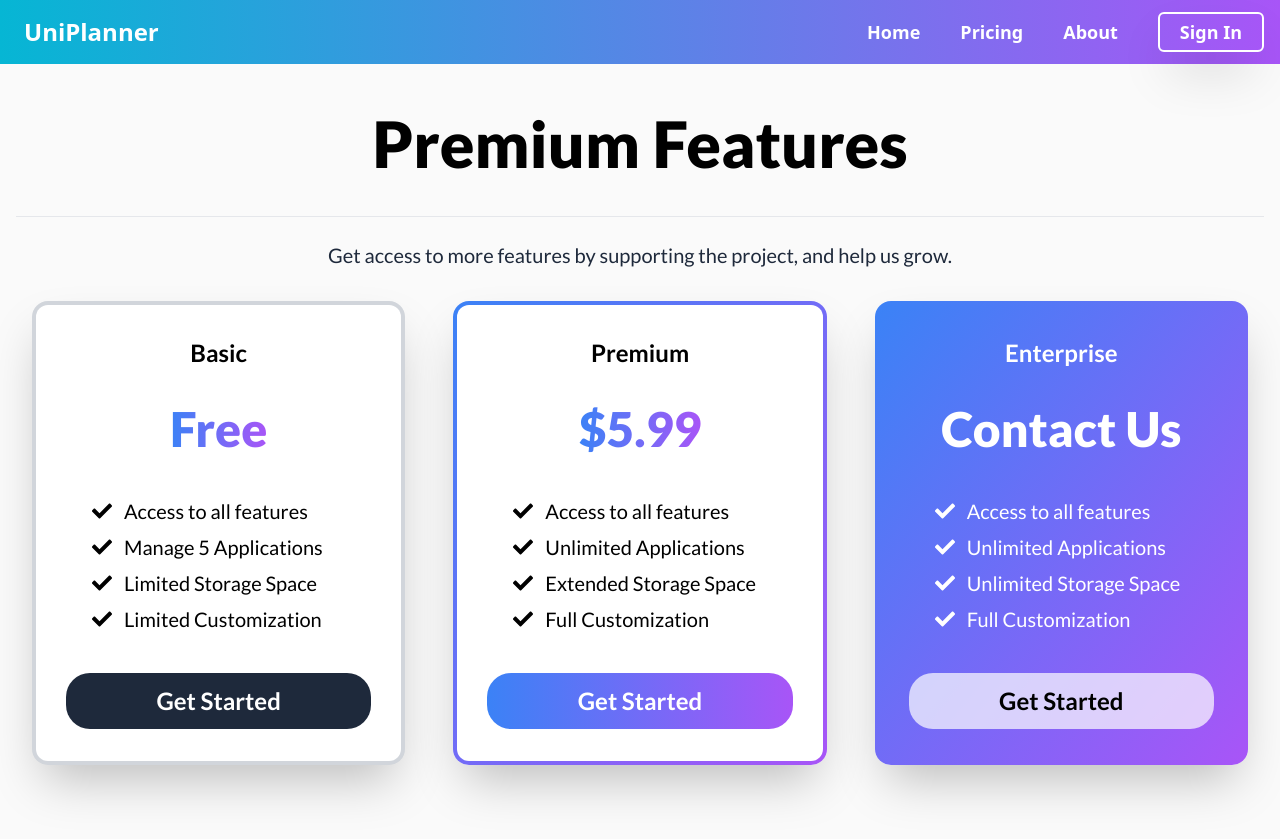
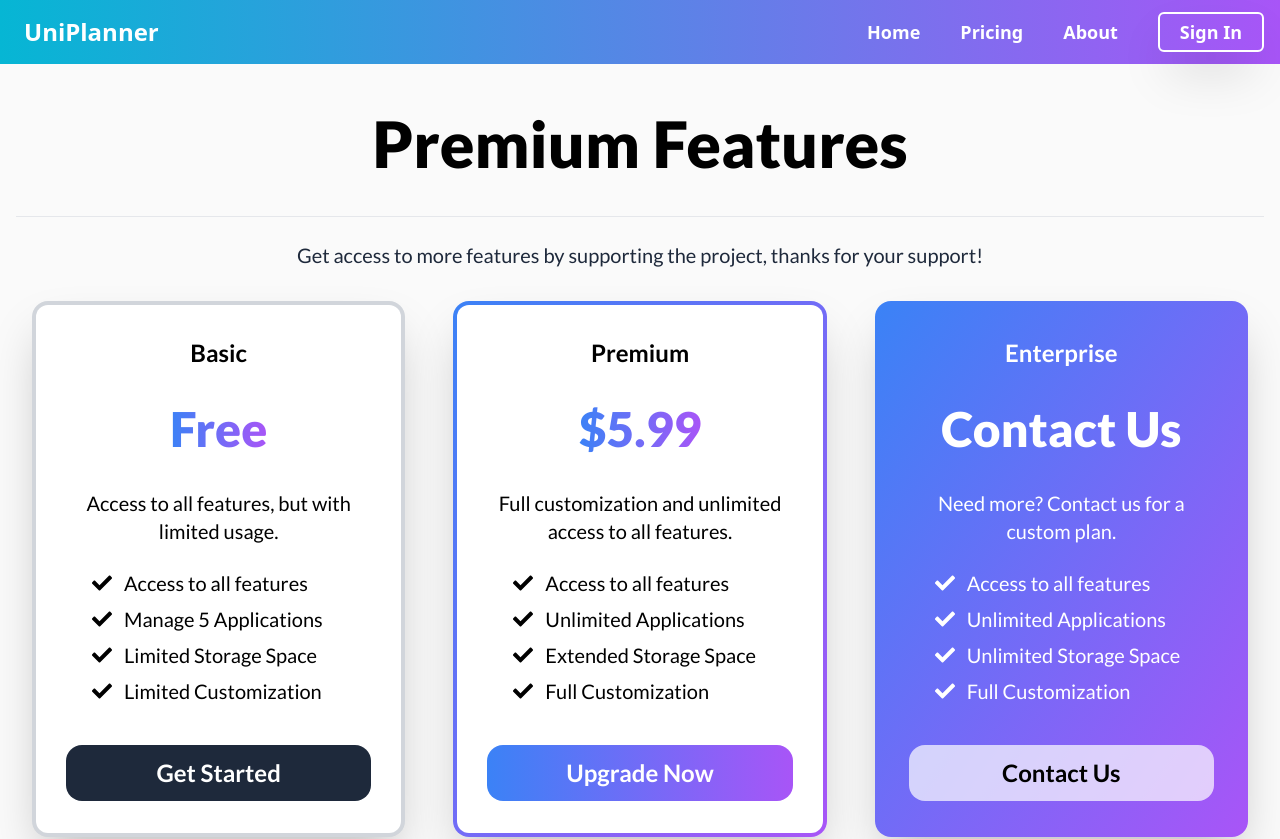
Before and after one commit to Leg3ndary/uniplanner, a Next.js app: page /pricing in a window 1280 px wide. Shown: the top 839 px of the page. Built offline with nearby package versions, Linux system fonts and the light colour scheme; no server answers.

Commit message:
Add more pricing

```diff
--- a/src/components/PriceBox.tsx
+++ b/src/components/PriceBox.tsx
@@ -32,7 +32,7 @@ export default function PriceBox(box: PriceBoxProps) {
     return (
         <div className={`p-1 m-4 rounded-2xl shadow-2xl ${border}`}>
             <div
-                className={`flex flex-col items-center justify-center p-4 rounded-xl ${background}`}
+                className={`flex flex-col items-center justify-center p-4 rounded-xl h-full ${background}`}
             >
                 <h4 className={`text-center text-2xl mt-4 ${text}`}>
                     {box.type}
@@ -44,6 +44,9 @@ export default function PriceBox(box: PriceBoxProps) {
                         {box.price}
                     </h2>
                 </div>
+                <p className={`text-xl mx-6 mb-4 text-center ${text}`}>
+                    {box.text}
+                </p>
                 <div className="w-full mb-8 px-4">
                     {box.features.map((feature, index) => (
                         <div
@@ -59,7 +62,7 @@ export default function PriceBox(box: PriceBoxProps) {
                 </div>
                 <Link
                     href={box.button.href}
-                    className={`rounded-3xl py-3 w-11/12 text-center font-bold text-2xl mb-4 ${button}`}
+                    className={`rounded-2xl py-3 w-11/12 text-center font-bold text-2xl mb-4 mt-auto ${button}`}
                 >
                     {box.button.text}
                 </Link>
--- a/src/data/prices.ts
+++ b/src/data/prices.ts
@@ -4,7 +4,7 @@ const pricesInfo: PriceBoxProps[] = [
     {
         type: PriceType.Basic,
         price: "Free",
-
+        text: "Access to all features, but with limited usage.",
         features: [
             "Access to all features",
             "Manage 5 Applications",
@@ -19,6 +19,7 @@ const pricesInfo: PriceBoxProps[] = [
     {
         type: PriceType.Premium,
         price: "$5.99",
+        text: "Full customization and unlimited access to all features.",
         features: [
             "Access to all features",
             "Unlimited Applications",
@@ -26,13 +27,14 @@ const pricesInfo: PriceBoxProps[] = [
             "Full Customization",
         ],
         button: {
-            text: "Get Started",
+            text: "Upgrade Now",
             href: "/",
         },
     },
     {
         type: PriceType.Enterprise,
         price: "Contact Us",
+        text: "Need more? Contact us for a custom plan.",
         features: [
             "Access to all features",
             "Unlimited Applications",
@@ -40,7 +42,7 @@ const pricesInfo: PriceBoxProps[] = [
             "Full Customization",
         ],
         button: {
-            text: "Get Started",
+            text: "Contact Us",
             href: "/",
         },
     },
--- a/src/pages/pricing.tsx
+++ b/src/pages/pricing.tsx
@@ -1,7 +1,4 @@
 import DefaultLayout from "@/layouts/default";
-import Link from "next/link";
-import { FaCheck } from "react-icons/fa";
-import { PriceBoxProps } from "@/types";
 import PriceBox from "@/components/PriceBox";
 import pricesInfo from "@/data/prices";
 
@@ -12,8 +9,8 @@ export default function Pricing() {
                 <h1 className="text-black text-center m-4">Premium Features</h1>
                 <hr className="my-6" />
                 <p className="font-medium text-xl text-center mb-4 mx-4 text-slate-800">
-                    Get access to more features by supporting the project, and
-                    help us grow.
+                    Get access to more features by supporting the project,
+                    thanks for your support!
                 </p>
 
                 <div className="grid justify-center grid-cols-1 gap-4 md:grid-cols-2 lg:grid-cols-3 items-stretch">
--- a/src/types.ts
+++ b/src/types.ts
@@ -7,6 +7,7 @@ export enum PriceType {
 export type PriceBoxProps = {
     type: PriceType;
     price: string;
+    text: string;
     features: string[];
     button: {
         text: string;
```
